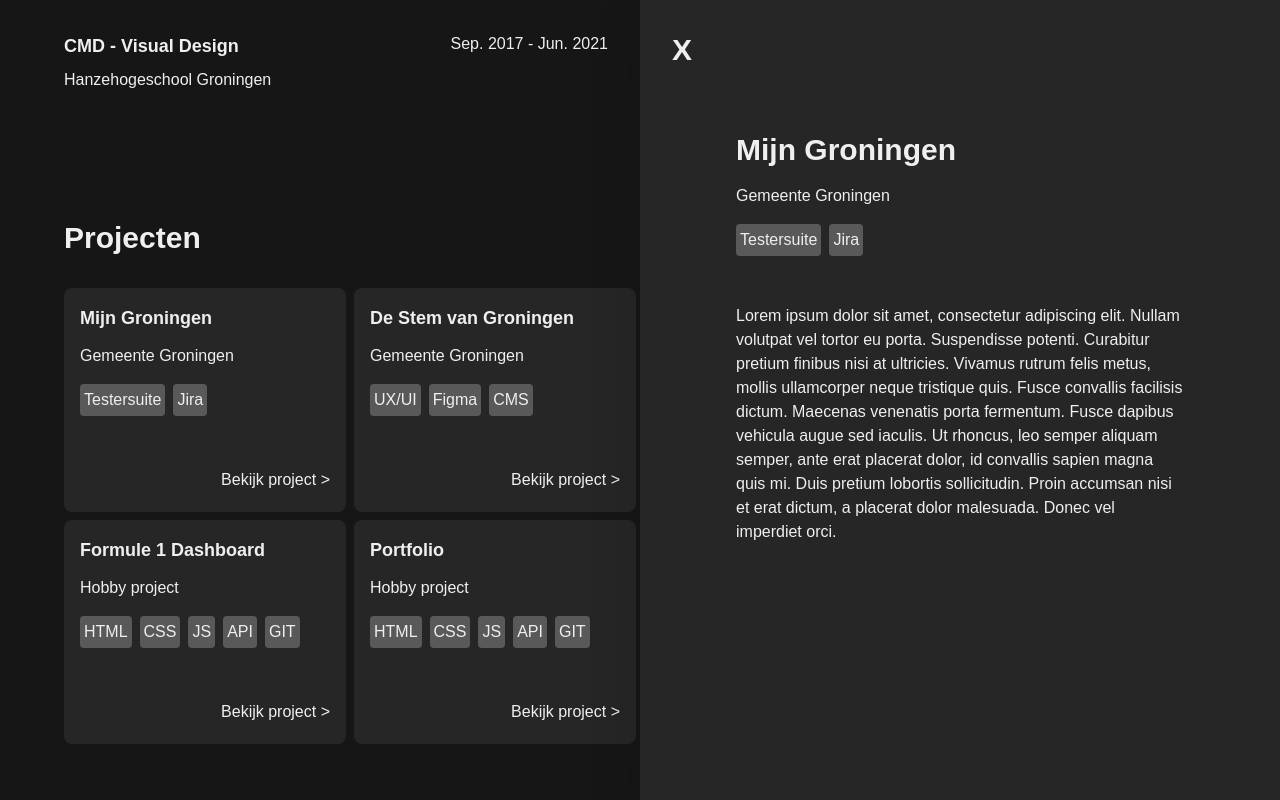
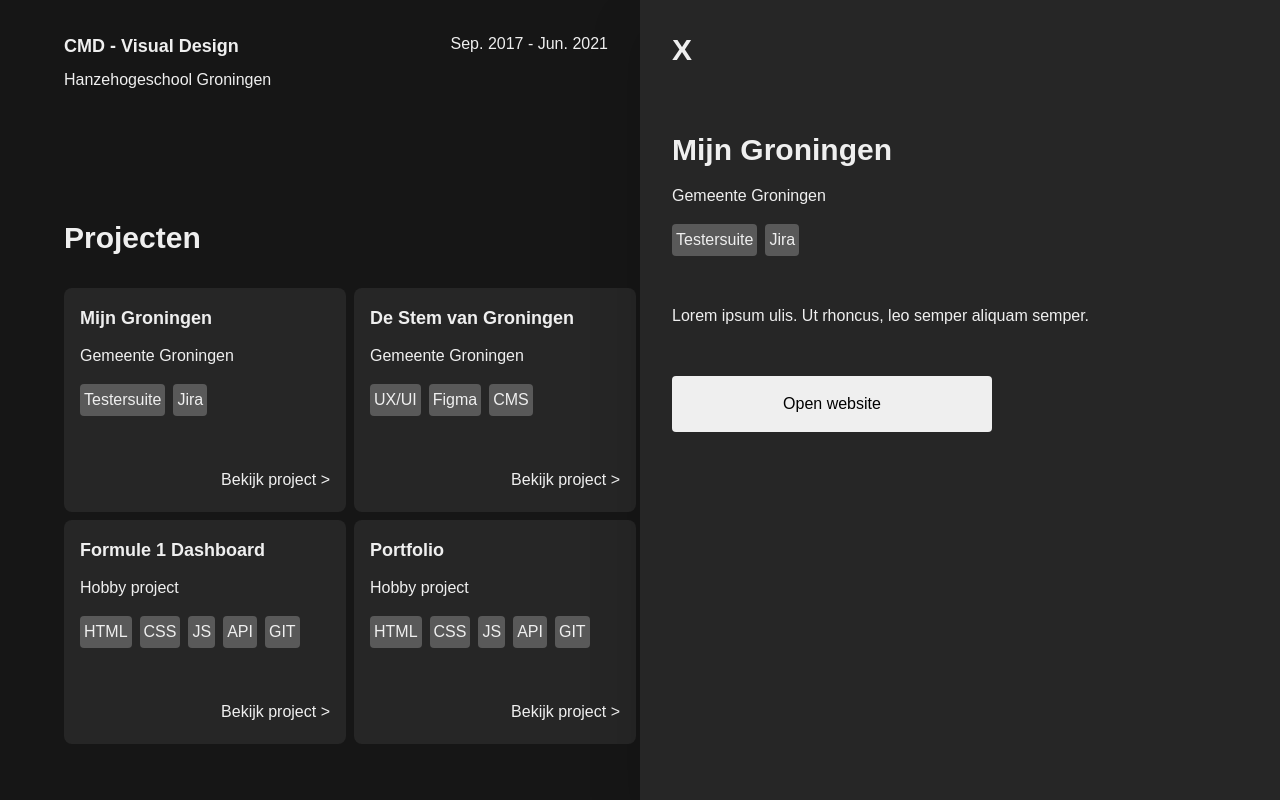
Before and after one commit to hendrik-boerma/hendrik-boerma, a React (Create React App) app: page / in a window 1280 px wide. Both pictures are taken after a click on the element 205 px from the left and 2012 px from the top of the page. Shown: the part 1612-2412 px from the top of the page. Built offline with nearby package versions, Linux system fonts and the light colour scheme.

Commit message:
show/hide button on data

```diff
--- a/src/Data.js
+++ b/src/Data.js
@@ -24,39 +24,49 @@ const projects =  [
     name: 'Mijn Groningen',
     subtitle: 'Gemeente Groningen',
     tags: ['Testersuite','Jira'],
-    description: 'Lorem ipsum dolor sit amet, consectetur adipiscing elit. Nullam volutpat vel tortor eu porta. Suspendisse potenti. Curabitur pretium finibus nisi at ultricies. Vivamus rutrum felis metus, mollis ullamcorper neque tristique quis. Fusce convallis facilisis dictum. Maecenas venenatis porta fermentum. Fusce dapibus vehicula augue sed iaculis. Ut rhoncus, leo semper aliquam semper, ante erat placerat dolor, id convallis sapien magna quis mi. Duis pretium lobortis sollicitudin. Proin accumsan nisi et erat dictum, a placerat dolor malesuada. Donec vel imperdiet orci.'
+    description: 'Lorem ipsum ulis. Ut rhoncus, leo semper aliquam semper.',
+    link: 'google',
+    linktext: 'Open website'
    },
    {
     name: 'De Stem van Groningen',
     subtitle: 'Gemeente Groningen',
     tags: ['UX/UI', 'Figma', 'CMS'],
-    description: 'Lorem ipsum dolor sit amet, consectetur adipiscing elit. Nullam volutpat vel tortor eu porta. Suspendisse potenti. Curabitur pretium finibus nisi at ultricies. Vivamus rutrum felis metus, mollis ullamcorper neque tristique quis. Fusce convallis facilisis dictum. Maecenas venenatis porta fermentum. Fusce dapibus vehicula augue sed iaculis. Ut rhoncus, leo semper aliquam semper, ante erat placerat dolor, id convallis sapien magna quis mi. Duis pretium lobortis sollicitudin. Proin accumsan nisi et erat dictum, a placerat dolor malesuada. Donec vel imperdiet orci.'
+    description: 'Lorem ipsum ulis. Ut rhoncus, leo semper aliquam semper.',
+    link: 'google',
+    linktext: 'Open website'
    },
    {
     name: 'VASD',
     subtitle: 'Gemeente Groningen',
     tags: ['TMAP', 'Selenium'],
-    description: 'Lorem ipsum dolor sit amet, consectetur adipiscing elit. Nullam volutpat vel tortor eu porta. Suspendisse potenti. Curabitur pretium finibus nisi at ultricies. Vivamus rutrum felis metus, mollis ullamcorper neque tristique quis. Fusce convallis facilisis dictum. Maecenas venenatis porta fermentum. Fusce dapibus vehicula augue sed iaculis. Ut rhoncus, leo semper aliquam semper, ante erat placerat dolor, id convallis sapien magna quis mi. Duis pretium lobortis sollicitudin. Proin accumsan nisi et erat dictum, a placerat dolor malesuada. Donec vel imperdiet orci.'
+    description: 'Lorem ipsum ulis. Ut rhoncus, leo semper aliquam semper.',
    },
    {
     name: 'Restaurant website',
     subtitle: 'Front-end Cursus',
     tags: ['React', 'GIT'],
-    description: 'Lorem ipsum dolor sit amet, consectetur adipiscing elit. Nullam volutpat vel tortor eu porta. Suspendisse potenti. Curabitur pretium finibus nisi at ultricies. Vivamus rutrum felis metus, mollis ullamcorper neque tristique quis. Fusce convallis facilisis dictum. Maecenas venenatis porta fermentum. Fusce dapibus vehicula augue sed iaculis. Ut rhoncus, leo semper aliquam semper, ante erat placerat dolor, id convallis sapien magna quis mi. Duis pretium lobortis sollicitudin. Proin accumsan nisi et erat dictum, a placerat dolor malesuada. Donec vel imperdiet orci.'
+    description: 'Lorem ipsum ulis. Ut rhoncus, leo semper aliquam semper.',
+    link: 'google',
+    linktext: 'Open in github'
 
    },
    {
     name: 'Formule 1 Dashboard',
     subtitle: 'Hobby project',
     tags: ['HTML','CSS','JS', 'API', 'GIT'],
-    description: 'Lorem ipsum dolor sit amet, consectetur adipiscing elit. Nullam volutpat vel tortor eu porta. Suspendisse potenti. Curabitur pretium finibus nisi at ultricies. Vivamus rutrum felis metus, mollis ullamcorper neque tristique quis. Fusce convallis facilisis dictum. Maecenas venenatis porta fermentum. Fusce dapibus vehicula augue sed iaculis. Ut rhoncus, leo semper aliquam semper, ante erat placerat dolor, id convallis sapien magna quis mi. Duis pretium lobortis sollicitudin. Proin accumsan nisi et erat dictum, a placerat dolor malesuada. Donec vel imperdiet orci.'
+    description: 'Lorem ipsum ulis. Ut rhoncus, leo semper aliquam semper.',
+    link: 'google',
+    linktext: 'Open in github'
 
    },
    {
     name: 'Portfolio',
     subtitle: 'Hobby project',
     tags: ['HTML','CSS','JS', 'API', 'GIT'],
-    description: 'Lorem ipsum dolor sit amet, consectetur adipiscing elit. Nullam volutpat vel tortor eu porta. Suspendisse potenti. Curabitur pretium finibus nisi at ultricies. Vivamus rutrum felis metus, mollis ullamcorper neque tristique quis. Fusce convallis facilisis dictum. Maecenas venenatis porta fermentum. Fusce dapibus vehicula augue sed iaculis. Ut rhoncus, leo semper aliquam semper, ante erat placerat dolor, id convallis sapien magna quis mi. Duis pretium lobortis sollicitudin. Proin accumsan nisi et erat dictum, a placerat dolor malesuada. Donec vel imperdiet orci.'
+    description: 'Lorem ipsum ulis. Ut rhoncus, leo semper aliquam semper.',
+    link: 'google',
+    linktext: 'Open in github'
 
    }
 ];
--- a/src/components/Experience.js
+++ b/src/components/Experience.js
@@ -39,7 +39,7 @@ function Experience() {
           <h4 className='text-2xl pt-4 text-secondary'>Skills</h4>
           <div className='flex flex-wrap gap-4 py-6 text-center text-textcolor'>
             {skills.map((skill, index) => (
-              <span key={index} className='bg-primary p-4 grow rounded max-w-md'>{skill}</span>
+              <span key={index} className='bg-backgroundcolor2 p-4 grow rounded max-w-md'>{skill}</span>
             ))}
           </div>
         </div>
--- a/src/components/Portfolio.js
+++ b/src/components/Portfolio.js
@@ -37,7 +37,7 @@ function Portfolio() {
                 </div>
                 <div className={toggleProject ? "bg-backgroundcolor2 drop-shadow-2xl w-full lg:w-1/2 h-screen fixed top-0 right-0 z-20 p-8 slideright ease-in-out duration-300" : "hidden"}>
                     <button className='text-3xl font-bold text-textcolor hover:rotate-180 ease-in-out duration-300' onClick={() => setToggleProject(false)}>X</button>
-                    <article className='p-16 flex flex-col gap-4'>
+                    <article className='py-16 flex flex-col gap-4'>
                         <h5 className='text-3xl font-bold text-textcolor'>{project.name}</h5>
                         <p className='col-span-2 text-md font-regular text-textcolor'>{project.subtitle}</p>
                         <p className='col-start-1 col-span-2 row-span-1 flex gap-2'>
@@ -47,9 +47,10 @@ function Portfolio() {
                                 </span>
                             ))}
                         </p>
-                        <p className='col-span-2 text-md font-regular text-textcolor pt-8 max-w-xl'>
+                        <p className='col-span-2 text-md font-regular text-textcolor py-8 max-w-xl'>
                             {project.description}
                         </p>
+                        <a type="button" href={project.link} className={project.link == null ? 'hidden' : 'bg-textcolor p-4 rounded cursor-pointer max-w-xs hover:bg-secondary text-center'}>{project.linktext}</a>
                     </article>
                 </div>
             </section>
```
